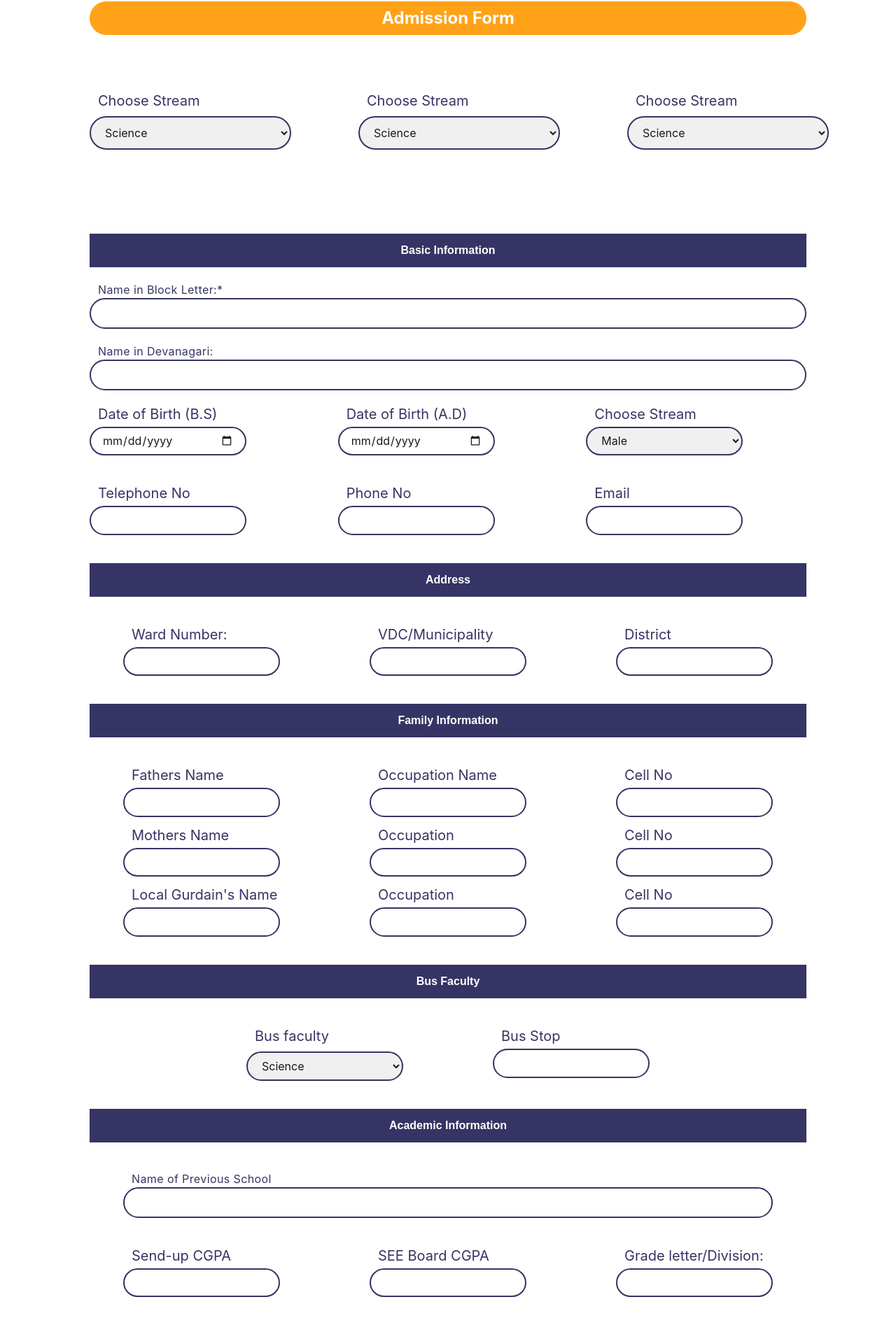
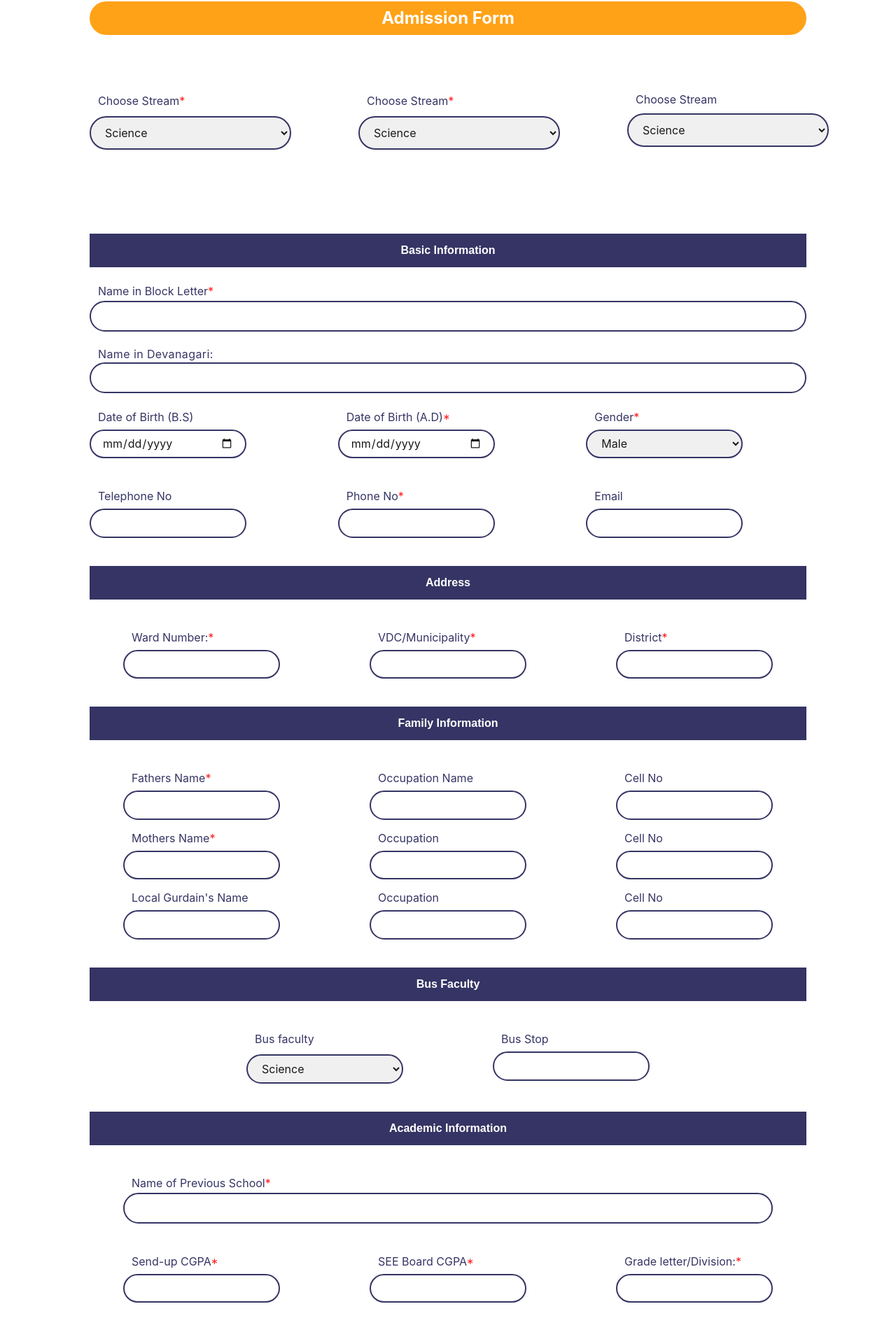
Before and after one commit to saphalpantha/project_ttc, a Next.js app: page /admissions in a window 1280 px wide. Shown: the part 530-2444 px from the top of the page at 70% size. Built offline with nearby package versions, Linux system fonts and the light colour scheme.

Commit message:
form fix

```diff
--- a/components/AdmissionDetail/AdmissionDetail.module.css
+++ b/components/AdmissionDetail/AdmissionDetail.module.css
@@ -6,3 +6,17 @@
     /* background-size: covesr; */
     opacity: 0.9;
 }
+
+
+
+.main label{
+    font-size: 1rem !important;
+}
+
+
+  .req::after{
+    content: '*';
+    color: red;
+    margin-right: 5px;
+    font-size: 1rem !important;
+  }
--- a/components/AdmissionDetail/AdmissionForm.js
+++ b/components/AdmissionDetail/AdmissionForm.js
@@ -22,12 +22,12 @@ const AdmissionForm = () => {
             <form className="flex max-w-[100%] mx-auto w-[80vw] flex-col justify-center items-center space-y-10 pb-[5rem]">
               <div className="py-[5rem] grid grid-cols-1 gap-x-32 gap-y-3 md:grid-cols-3">
                 <div className="flex flex-col space-y-2">
-                  <label className="text-xl pl-3  text-[#201F54]">
+                  <label className={`text-xl pl-3  text-[#201F54] ${classes.req}`}>
                     Choose Stream
                   </label>
                   <select
                     required
-                    className="w-[18rem] h-[3rem] border-2 border-[#201F54] text-black px-[1rem] rounded-full"
+                    className="  w-[18rem] h-[3rem] border-2 border-[#201F54] text-black px-[1rem] rounded-full"
                     value="Science"
                   >
                     <option>Science</option>
@@ -35,12 +35,12 @@ const AdmissionForm = () => {
                   </select>
                 </div>
                 <div className="flex flex-col space-y-2">
-                  <label className="text-xl pl-3  text-[#201F54]">
+                  <label className={`text-xl pl-3  text-[#201F54] ${classes.req}`}>
                     Choose Stream
                   </label>
                   <select
                     required
-                    className="w-[18rem] h-[3rem] border-2 border-[#201F54] text-black px-[1rem] rounded-full"
+                    className="  w-[18rem] h-[3rem] border-2 border-[#201F54] text-black px-[1rem] rounded-full"
                     value="Science"
                   >
                     <option>Science</option>
@@ -48,12 +48,12 @@ const AdmissionForm = () => {
                   </select>
                 </div>
                 <div className="flex flex-col space-y-2">
-                  <label className="text-xl pl-3  text-[#201F54]">
+                  <label className="className={`text-xl pl-3  text-[#201F54] ${classes.req}`}">
                     Choose Stream
                   </label>
                   <select
                     required
-                    className="w-[18rem] h-[3rem] border-2 border-[#201F54] text-black px-[1rem] rounded-full"
+                    className="  w-[18rem] h-[3rem] border-2 border-[#201F54] text-black px-[1rem] rounded-full"
                     value="Science"
                   >
                     <option>Science</option>
@@ -67,8 +67,8 @@ const AdmissionForm = () => {
                   Basic Information
                 </h1>
                 <div>
-                  <label className="text-[#201F54] pl-3 tracking-wide">
-                    Name in Block Letter:*
+                  <label className={`text-xl pl-3  text-[#201F54] ${classes.req}`}>
+                    Name in Block Letter
                   </label>
                   <input
                     required
@@ -90,28 +90,28 @@ const AdmissionForm = () => {
                     </label>{" "}
                     <input
                       required
-                      className="w-[14rem] h-[2.6rem] border-2 border-[#201F54] px-[1rem] text-black rounded-3xl"
+                      className="  w-[14rem] h-[2.6rem] border-2 border-[#201F54] px-[1rem] text-black rounded-3xl"
                       type="date"
                     ></input>
                   </div>
                   <div className="flex flex-col space-y-1">
-                    <label className="text-xl pl-3 text-[#201F54]">
+                    <label className={`text-xl pl-3  text-[#201F54] ${classes.req}`}>
                       Date of Birth (A.D)
                     </label>{" "}
                     <input
                       required
-                      className="w-[14rem] h-[2.6rem] border-2 border-[#201F54] px-[1rem] text-black rounded-3xl"
+                      className="  w-[14rem] h-[2.6rem] border-2 border-[#201F54] px-[1rem] text-black rounded-3xl"
                       type="date"
                     ></input>
                   </div>
                   <div className="flex flex-col space-y-1">
                     {" "}
-                    <label className="text-xl pl-3  text-[#201F54]">
-                      Choose Stream
+                    <label className={`text-xl pl-3  text-[#201F54] ${classes.req}`}>
+                      Gender
                     </label>
                     <select
                       required
-                      className="w-[14rem] h-[2.6rem] border-2 border-[#201F54] text-black px-[1rem] rounded-full"
+                      className="  w-[14rem] h-[2.6rem] border-2 border-[#201F54] text-black px-[1rem] rounded-full"
                       value="Science"
                     >
                       <option>Male</option>
@@ -128,12 +128,12 @@ const AdmissionForm = () => {
                     ></input>
                   </div>
                   <div className="flex flex-col space-y-1">
-                    <label className="text-xl pl-3 text-[#201F54]">
+                    <label className={`text-xl pl-3  text-[#201F54] ${classes.req}`}>
                       Phone No
                     </label>{" "}
                     <input
                       required
-                      className="w-[14rem] h-[2.6rem] border-2 border-[#201F54] px-[1rem] text-black rounded-3xl"
+                      className="  w-[14rem] h-[2.6rem] border-2 border-[#201F54] px-[1rem] text-black rounded-3xl"
                       type="number"
                     ></input>
                   </div>
@@ -153,32 +153,32 @@ const AdmissionForm = () => {
 
               <div className="grid grid-cols-1 md:grid-cols-3 gap-3 md:gap-32  mx-auto md:mx-0">
                 <div className="flex flex-col space-y-1">
-                  <label className="text-xl pl-3 text-[#201F54]">
+                  <label className={`text-xl pl-3  text-[#201F54] ${classes.req}`}>
                     Ward Number:
                   </label>{" "}
                   <input
                     required
-                    className="w-[14rem] h-[2.6rem] border-2 border-[#201F54] px-[1rem] text-black rounded-3xl"
+                    className="  w-[14rem] h-[2.6rem] border-2 border-[#201F54] px-[1rem] text-black rounded-3xl"
                     type="text"
                   ></input>
                 </div>
                 <div className="flex flex-col space-y-1">
-                  <label className="text-xl pl-3 text-[#201F54]">
+                  <label className={`text-xl pl-3  text-[#201F54] ${classes.req}`}>
                     VDC/Municipality
                   </label>{" "}
                   <input
                     required
-                    className="w-[14rem] h-[2.6rem] border-2 border-[#201F54] px-[1rem] text-black rounded-3xl"
+                    className="  w-[14rem] h-[2.6rem] border-2 border-[#201F54] px-[1rem] text-black rounded-3xl"
                     type="text"
                   ></input>
                 </div>
                 <div className="flex flex-col space-y-1">
-                  <label className="text-xl pl-3 text-[#201F54]">
+                  <label className={`text-xl pl-3  text-[#201F54] ${classes.req}`}>
                     District
                   </label>{" "}
                   <input
                     required
-                    className="w-[14rem] h-[2.6rem] border-2 border-[#201F54] px-[1rem] text-black rounded-3xl"
+                    className="  w-[14rem] h-[2.6rem] border-2 border-[#201F54] px-[1rem] text-black rounded-3xl"
                     type="text"
                   ></input>
                 </div>
@@ -189,12 +189,12 @@ const AdmissionForm = () => {
               </h1>
               <div className="grid grid-cols-1 md:grid-cols-3 grid-row-3  gap-3 md:gap-x-32 gap-y-3 mx-auto md:mx-0">
                 <div className="flex flex-col space-y-1">
-                  <label className="text-xl pl-3 text-[#201F54]">
+                  <label className={`text-xl pl-3  text-[#201F54] ${classes.req}`}>
                     Fathers Name
                   </label>{" "}
                   <input
                     required
-                    className="w-[14rem] h-[2.6rem] border-2 border-[#201F54] px-[1rem] text-black rounded-3xl"
+                    className="  w-[14rem] h-[2.6rem] border-2 border-[#201F54] px-[1rem] text-black rounded-3xl"
                     type="text"
                   ></input>
                 </div>
@@ -212,19 +212,19 @@ const AdmissionForm = () => {
                 <div className="flex flex-col space-y-1">
                   <label className="text-xl pl-3 text-[#201F54]">Cell No</label>{" "}
                   <input
-                    required
-                    className="w-[14rem] h-[2.6rem] border-2 border-[#201F54] px-[1rem] text-black rounded-3xl"
+
+                    className="  w-[14rem] h-[2.6rem] border-2 border-[#201F54] px-[1rem] text-black rounded-3xl"
                     type="number"
                   ></input>
                 </div>
 
                 <div className="flex flex-col space-y-1">
-                  <label className="text-xl pl-3 text-[#201F54]">
+                  <label className={`text-xl pl-3  text-[#201F54] ${classes.req}`}>
                     Mothers Name
                   </label>{" "}
                   <input
                     required
-                    className="w-[14rem] h-[2.6rem] border-2 border-[#201F54] px-[1rem] text-black rounded-3xl"
+                    className="  w-[14rem] h-[2.6rem] border-2 border-[#201F54] px-[1rem] text-black rounded-3xl"
                     type="text"
                   ></input>
                 </div>
@@ -234,8 +234,8 @@ const AdmissionForm = () => {
                     Occupation
                   </label>{" "}
                   <input
-                    required
-                    className="w-[14rem] h-[2.6rem] border-2 border-[#201F54] px-[1rem] text-black rounded-3xl"
+
+                    className="  w-[14rem] h-[2.6rem] border-2 border-[#201F54] px-[1rem] text-black rounded-3xl"
                     type="text"
                   ></input>
                 </div>
@@ -243,7 +243,7 @@ const AdmissionForm = () => {
                   <label className="text-xl pl-3 text-[#201F54]">Cell No</label>{" "}
                   <input
                     required
-                    className="w-[14rem] h-[2.6rem] border-2 border-[#201F54] px-[1rem] text-black rounded-3xl"
+                    className="  w-[14rem] h-[2.6rem] border-2 border-[#201F54] px-[1rem] text-black rounded-3xl"
                     type="number"
                   ></input>
                 </div>
@@ -253,8 +253,8 @@ const AdmissionForm = () => {
                     Local Gurdain's Name
                   </label>{" "}
                   <input
-                    required
-                    className="w-[14rem] h-[2.6rem] border-2 border-[#201F54] px-[1rem] text-black rounded-3xl"
+
+                    className="  w-[14rem] h-[2.6rem] border-2 border-[#201F54] px-[1rem] text-black rounded-3xl"
                     type="text"
                   ></input>
                 </div>
@@ -264,8 +264,8 @@ const AdmissionForm = () => {
                     Occupation
                   </label>{" "}
                   <input
-                    required
-                    className="w-[14rem] h-[2.6rem] border-2 border-[#201F54] px-[1rem] text-black rounded-3xl"
+
+                    className="  w-[14rem] h-[2.6rem] border-2 border-[#201F54] px-[1rem] text-black rounded-3xl"
                     type="text"
                   ></input>
                 </div>
@@ -273,7 +273,7 @@ const AdmissionForm = () => {
                   <label className="text-xl pl-3 text-[#201F54]">Cell No</label>{" "}
                   <input
                     required
-                    className="w-[14rem] h-[2.6rem] border-2 border-[#201F54] px-[1rem] text-black rounded-3xl"
+                    className="  w-[14rem] h-[2.6rem] border-2 border-[#201F54] px-[1rem] text-black rounded-3xl"
                     type="number"
                   ></input>
                 </div>
@@ -314,12 +314,12 @@ const AdmissionForm = () => {
               <div className="flex flex-col gap-10">
                 <div className="flex flex-col">
                   <div>
-                    <label className="text-[#201F54] pl-3 tracking-wide">
+                    <label className={`text-xl pl-3  text-[#201F54] ${classes.req}`}>
                       Name of Previous School
                     </label>
                     <input
                       required
-                      className="rounded-3xl pl-3 py-2 w-full border-2 border-[#201F54]"
+                      className="  rounded-3xl pl-3 py-2 w-full border-2 border-[#201F54]"
                     ></input>
                   </div>
                 </div>
@@ -328,32 +328,32 @@ const AdmissionForm = () => {
 
                 <div className="grid grid-cols-1 md:grid-cols-3 gap-3 md:gap-32  mx-auto md:mx-0">
                   <div className="flex flex-col space-y-1">
-                    <label className="text-xl pl-3 text-[#201F54]">
+                    <label className={`text-xl pl-3  text-[#201F54] ${classes.req}`}>
                       Send-up CGPA
                     </label>{" "}
                     <input
                       required
-                      className="w-[14rem] h-[2.6rem] border-2 border-[#201F54] px-[1rem] text-black rounded-3xl"
+                      className="  w-[14rem] h-[2.6rem] border-2 border-[#201F54] px-[1rem] text-black rounded-3xl"
                       type="text"
                     ></input>
                   </div>
                   <div className="flex flex-col space-y-1">
-                    <label className="text-xl pl-3 text-[#201F54]">
+                    <label className={`text-xl pl-3  text-[#201F54] ${classes.req}`}>
                       SEE Board CGPA
                     </label>{" "}
                     <input
                       required
-                      className="w-[14rem] h-[2.6rem] border-2 border-[#201F54] px-[1rem] text-black rounded-3xl"
+                      className="  w-[14rem] h-[2.6rem] border-2 border-[#201F54] px-[1rem] text-black rounded-3xl"
                       type="text"
                     ></input>
                   </div>
                   <div className="flex flex-col space-y-1">
-                    <label className="text-xl pl-3 text-[#201F54]">
+                    <label className={`text-xl pl-3  text-[#201F54] ${classes.req}`}>
                       Grade letter/Division:
                     </label>{" "}
                     <input
                       required
-                      className="w-[14rem] h-[2.6rem] border-2 border-[#201F54] px-[1rem] text-black rounded-3xl"
+                      className="  w-[14rem] h-[2.6rem] border-2 border-[#201F54] px-[1rem] text-black rounded-3xl"
                       type="text"
                     ></input>
                   </div>
@@ -367,8 +367,8 @@ const AdmissionForm = () => {
                       English
                     </label>
                     <input
-                      required
-                      className="w-[119px] h-[2.7rem] border-2 border-[#201F54] px-[1rem] text-black rounded-3xl"
+
+                      className="  w-[119px] h-[2.7rem] border-2 border-[#201F54] px-[1rem] text-black rounded-3xl"
                       type="text"
                     ></input>
                   </div>
@@ -377,8 +377,8 @@ const AdmissionForm = () => {
                       C.Maths
                     </label>
                     <input
-                      required
-                      className="w-[119px] h-[2.7rem] border-2 border-[#201F54] px-[1rem] text-black rounded-3xl"
+
+                      className="  w-[119px] h-[2.7rem] border-2 border-[#201F54] px-[1rem] text-black rounded-3xl"
                       type="text"
                     ></input>
                   </div>
@@ -387,8 +387,8 @@ const AdmissionForm = () => {
                       Opt.Maths
                     </label>
                     <input
-                      required
-                      className="w-[119px] h-[2.7rem] border-2 border-[#201F54] px-[1rem] text-black rounded-3xl"
+
+                      className="  w-[119px] h-[2.7rem] border-2 border-[#201F54] px-[1rem] text-black rounded-3xl"
                       type="text"
                     ></input>
                   </div>
@@ -397,8 +397,8 @@ const AdmissionForm = () => {
                       Science
                     </label>
                     <input
-                      required
-                      className="w-[119px] h-[2.7rem] border-2 border-[#201F54] px-[1rem] text-black rounded-3xl"
+
+                      className="  w-[119px] h-[2.7rem] border-2 border-[#201F54] px-[1rem] text-black rounded-3xl"
                       type="text"
                     ></input>
                   </div>
@@ -407,8 +407,8 @@ const AdmissionForm = () => {
                       Account
                     </label>
                     <input
-                      required
-                      className="w-[119px] h-[2.7rem] border-2 border-[#201F54] px-[1rem] text-black rounded-3xl"
+
+                      className="  w-[119px] h-[2.7rem] border-2 border-[#201F54] px-[1rem] text-black rounded-3xl"
                       type="text"
                     ></input>
                   </div>
@@ -420,8 +420,8 @@ const AdmissionForm = () => {
                       English
                     </label>
                     <input
-                      required
-                      className="w-[119px] h-[2.7rem] border-2 border-[#201F54] px-[1rem] text-black rounded-3xl"
+
+                      className="  w-[119px] h-[2.7rem] border-2 border-[#201F54] px-[1rem] text-black rounded-3xl"
                       type="text"
                     ></input>
                   </div>
@@ -430,8 +430,8 @@ const AdmissionForm = () => {
                       C.MATHS
                     </label>
                     <input
-                      required
-                      className="w-[119px] h-[2.7rem] border-2 border-[#201F54] px-[1rem] text-black rounded-3xl"
+
+                      className="  w-[119px] h-[2.7rem] border-2 border-[#201F54] px-[1rem] text-black rounded-3xl"
                       type="text"
                     ></input>
                   </div>
@@ -440,8 +440,8 @@ const AdmissionForm = () => {
                       Opt.Maths
                     </label>
                     <input
-                      required
-                      className="w-[119px] h-[2.7rem] border-2 border-[#201F54] px-[1rem] text-black rounded-3xl"
+
+                      className="  w-[119px] h-[2.7rem] border-2 border-[#201F54] px-[1rem] text-black rounded-3xl"
                       type="text"
                     ></input>
                   </div>
@@ -450,8 +450,8 @@ const AdmissionForm = () => {
                       Science
                     </label>
                     <input
-                      required
-                      className="w-[119px] h-[2.7rem] border-2 border-[#201F54] px-[1rem] text-black rounded-3xl"
+
+                      className="  w-[119px] h-[2.7rem] border-2 border-[#201F54] px-[1rem] text-black rounded-3xl"
                       type="text"
                     ></input>
                   </div>
@@ -460,8 +460,8 @@ const AdmissionForm = () => {
                       Account
                     </label>
                     <input
-                      required
-                      className="w-[119px] h-[2.7rem] border-2 border-[#201F54] px-[1rem] text-black rounded-3xl"
+
+                      className="  w-[119px] h-[2.7rem] border-2 border-[#201F54] px-[1rem] text-black rounded-3xl"
                       type="text"
                     ></input>
                   </div>
@@ -478,35 +478,35 @@ const AdmissionForm = () => {
                   <lablel className={"font-bold"}>Valid Photo</lablel>
                   <input
                     required
-                    className=" py-4 w-[376px] placeholder:choose file h-[3.5rem] border-2 border-[#201F54] px-[1rem] text-black rounded-3xl"
+                    className="   py-4 w-[376px] placeholder:choose file h-[3.5rem] border-2 border-[#201F54] px-[1rem] text-black rounded-3xl"
                     type="file"
                   ></input>
                 </div>
                 <div className="flex  flex-col space-y-2 text-center">
-                  <lablel className={"font-bold"}>SEE marksheet</lablel>
+                  <label className={`text-[#201F54] font-bold ${classes.req}`}>SEE marksheet</label>
                   <input
                     required
-                    className="  py-4 w-[376px] placeholder:choose file h-[3.5rem] border-2 border-[#201F54] px-[1rem] text-black rounded-3xl"
+                    className="    py-4 w-[376px] placeholder:choose file h-[3.5rem] border-2 border-[#201F54] px-[1rem] text-black rounded-3xl"
                     type="file"
                   ></input>
                 </div>
                 <div className="flex flex-col space-y-2 text-center">
-                  <lablel className={"font-bold"}>
+                  <label className={`text-[#201F54] font-bold ${classes.req}`}>
                     See transfer Certificate
-                  </lablel>
+                  </label>
                   <input
                     required
-                    className=" py-4  w-[376px] placeholder:choose file h-[3.5rem] border-2 border-[#201F54] px-[1rem] text-black rounded-3xl"
+                    className="   py-4  w-[376px] placeholder:choose file h-[3.5rem] border-2 border-[#201F54] px-[1rem] text-black rounded-3xl"
                     type="file"
                   ></input>
                 </div>
                 <div className="flex flex-col space-y-2 text-center">
-                  <label className={"font-bold"}>
+                  <label className={`text-[#201F54] font-bold ${classes.req}`}>
                     SEE Character Certificate
                   </label>
                   <input
                     required
-                    className=" py-4 w-[376px] placeholder:choose file h-[3.5rem] border-2 border-[#201F54] px-[1rem] text-black rounded-3xl"
+                    className="   py-4 w-[376px] placeholder:choose file h-[3.5rem] border-2 border-[#201F54] px-[1rem] text-black rounded-3xl"
                     type="file"
                   ></input>
                 </div>
@@ -521,7 +521,7 @@ const AdmissionForm = () => {
                   <div className="flex  space-x-3 text-center">
                     <input
                       required
-                      className="w-[24px]  h-[24px] border-2 border-[#201F54] px-[1rem] text-black rounded-3xl"
+                      className="  w-[24px]  h-[24px] border-2 border-[#201F54] px-[1rem] text-black rounded-3xl"
                       type="checkbox"
                     ></input>
                     <label className={"font-bold"}>Basketball</label>
@@ -550,7 +550,7 @@ const AdmissionForm = () => {
                   <div className="flex  space-x-3 text-center">
                     <input
                       required
-                      className="w-[24px]  h-[24px] border-2 border-[#201F54] px-[1rem] text-black rounded-3xl"
+                      className="  w-[24px]  h-[24px] border-2 border-[#201F54] px-[1rem] text-black rounded-3xl"
                       type="checkbox"
                     ></input>
                     <label className={"font-bold"}>Quiz</label>
@@ -590,10 +590,10 @@ const AdmissionForm = () => {
               <div className="flex  space-x-3 text-center">
                 <input
                   required
-                  className="w-[24px]  h-[24px] border-2 border-[#201F54] px-[1rem] text-black rounded-3xl"
+                  className="  w-[24px]  h-[24px] border-2 border-[#201F54] px-[1rem] text-black rounded-3xl"
                   type="checkbox"
                 ></input>
-                <label className={"font-bold"}>
+                <label className={`text-[#201F54] font-bold ${classes.req}`}>
                   I hereby declare that above provided data is correct. Form
                   Cannot be edited after submission*.
                 </label>
```
